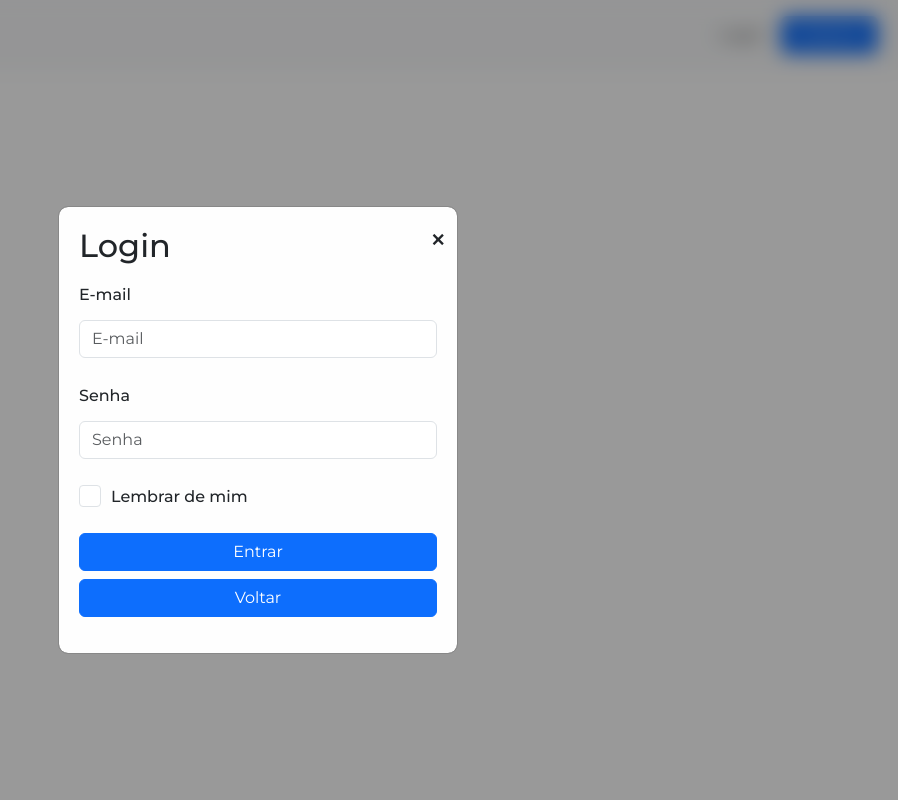
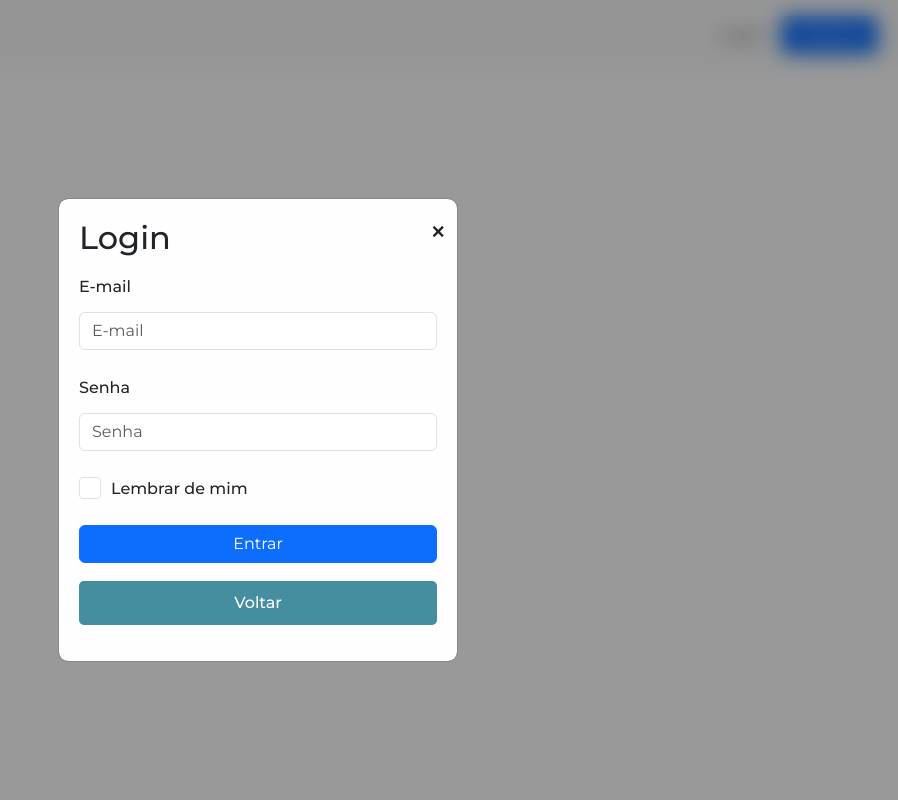
Before and after one commit to tupiribas/Sistema-Gestao-Conteudos-SGC, a Django app: page /login/ in a window 1280 px wide. Shown: the whole page, without its empty margins (382-1280 px from the left). Run offline with Django 5.2, Linux system fonts and the light colour scheme; some libraries are stand-ins or nearby versions.

Commit message:
Botão de voltar - login

```diff
--- a/sgc/templates/sgc/login.html
+++ b/sgc/templates/sgc/login.html
@@ -30,6 +30,7 @@
         font-family: "Montserrat", sans-serif;
         font-weight: 500;
         font-size: 16px;
+        position: relative; /* Necessário para o posicionamento absoluto do closeBtn */
     }
 
     form {
@@ -47,17 +48,21 @@
         font-size: 16px;
     }
 
-    button[type="submit"] {
-        margin-top: 20px;
+    button[type="submit"], .back-button {
+        margin-top: 10px;
         background-color: rgb(69, 142, 160, 1);
         color: white;
         border: none;
         border-radius: 5px;
         cursor: pointer;
+        text-align: center;
+        text-decoration: none;
+        display: inline-block;
+        padding: 10px 20px;
+        font-size: 16px;
     }
-
-    button[type="submit"]:hover {
-        background-color: rgb(69, 142, 160, 1);
+    button[type="submit"]:hover, .back-button:hover {
+        background-color: rgb(69, 142, 160, 0.8);
     }
 
     .closeBtn {
@@ -85,7 +90,7 @@
             {% bootstrap_form form %}
             <div class="d-grid gap-2">
                 {% bootstrap_button button_type="submit" content="Entrar" %}
-                {% bootstrap_button class="red" button_type="reset" content="Voltar" %}
+                <a href="{% url 'index' %}" class="back-button">Voltar</a>
             </div>
         </form>
     </div>
```
Also changed, not shown: sgc/test.py (line endings or trailing spaces).
